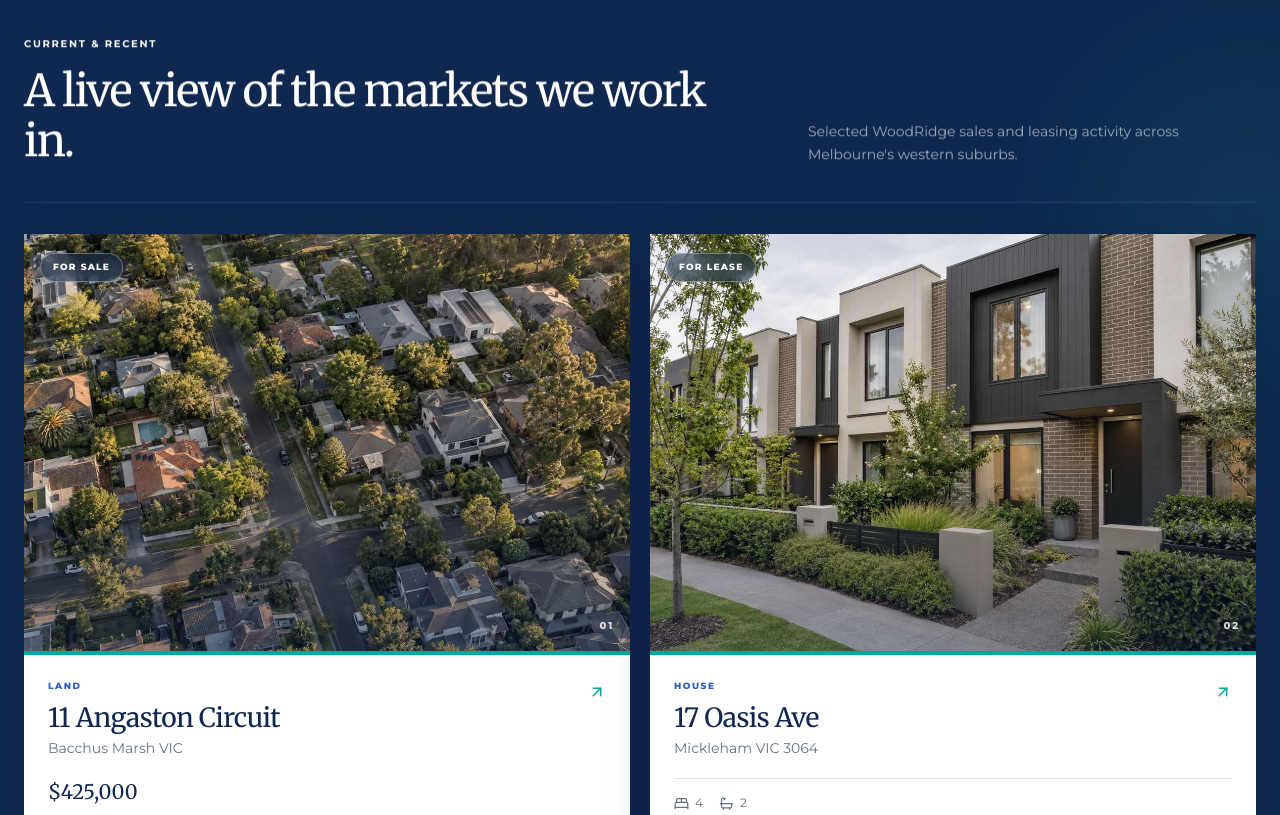
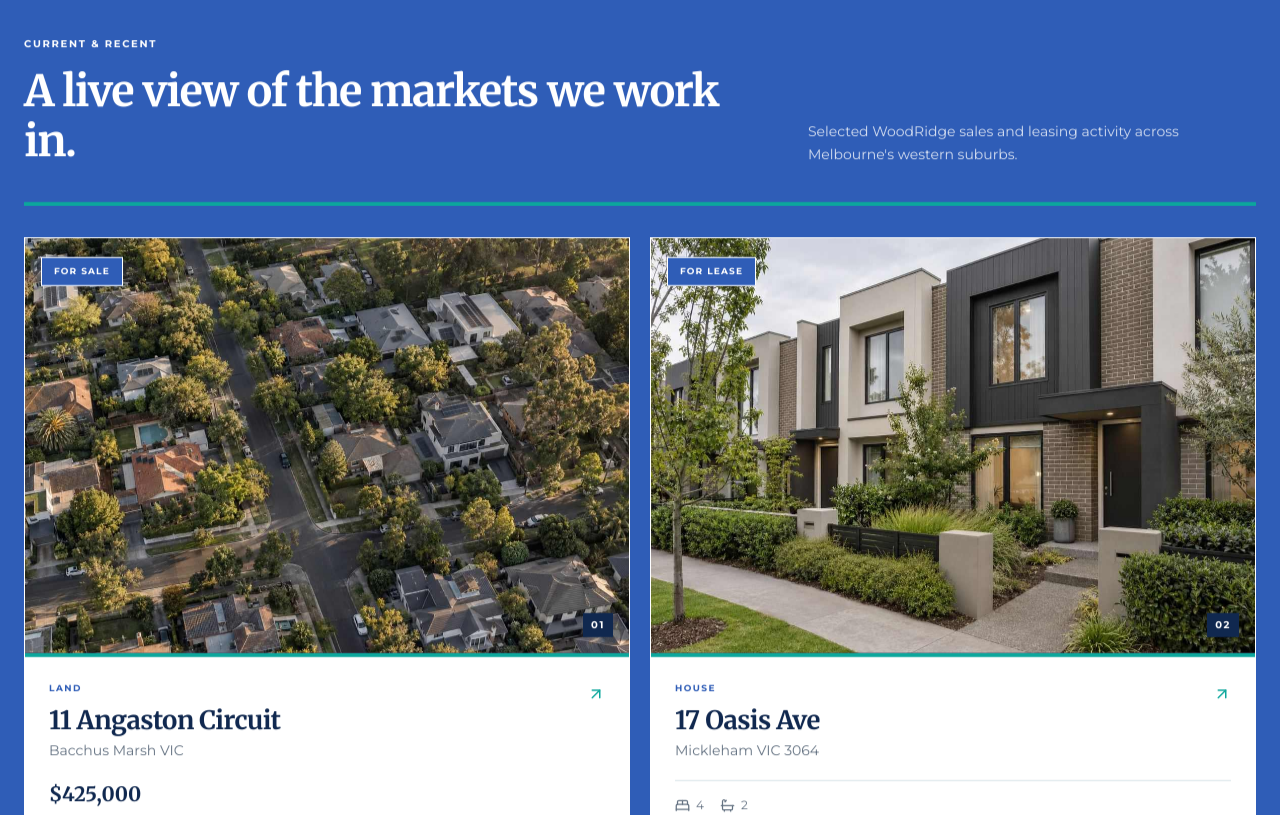
Before and after one commit to tayyabheree/Estate-website, a Next.js app: page / in a window 1280 px wide. Shown: the part 2820-3635 px from the top of the page. Built offline with nearby package versions, Linux system fonts and the light colour scheme.

Commit message:
Replace rounded listing cards and effects with flat brand blocks

```diff
--- a/components/sections/Listings.tsx
+++ b/components/sections/Listings.tsx
@@ -13,7 +13,7 @@ const imageById: Record<string, string> = {
 
 function Status({ status }: { status: string }) {
   return (
-    <span className="inline-flex rounded-full border border-white/30 bg-[rgba(16,40,79,.45)] px-3 py-1.5 text-[9px] font-extrabold uppercase tracking-[.14em] text-white backdrop-blur">
+    <span className="inline-flex border border-white bg-brandBlue px-3 py-1.5 text-[9px] font-bold uppercase tracking-[.13em] text-white">
       {status}
     </span>
   );
@@ -23,20 +23,17 @@ export function Listings() {
   const properties = getPropertyActivity();
 
   return (
-    <section id="properties" className="section relative overflow-hidden bg-navy text-white">
-      <div className="brand-grid-bg absolute inset-0 opacity-60" />
-      <div className="absolute -right-32 top-28 h-80 w-80 rounded-full bg-[rgba(12,167,156,.10)] blur-3xl" />
-
-      <div className="container relative">
+    <section id="properties" className="section bg-brandBlue text-white">
+      <div className="container">
         <Reveal>
-          <div className="grid gap-6 border-b border-white/[.12] pb-9 lg:grid-cols-12 lg:items-end">
+          <div className="grid gap-6 border-b-4 border-teal pb-9 lg:grid-cols-12 lg:items-end">
             <div className="min-w-0 lg:col-span-7">
               <p className="section-label section-label--light">Current &amp; recent</p>
-              <h2 className="max-w-[720px] font-serif text-[2rem] leading-[1.14] tracking-[-.035em] text-white sm:text-[2.75rem]">
+              <h2 className="max-w-[720px] font-serif text-[2rem] font-bold leading-[1.16] tracking-[-.03em] text-white sm:text-[2.7rem]">
                 A live view of the markets we work in.
               </h2>
             </div>
-            <p className="max-w-md text-sm leading-relaxed text-white/60 lg:col-span-5 lg:justify-self-end">
+            <p className="max-w-md text-sm leading-relaxed text-white/80 lg:col-span-5 lg:justify-self-end">
               Selected WoodRidge sales and leasing activity across Melbourne&apos;s western suburbs.
             </p>
           </div>
@@ -45,20 +42,19 @@ export function Listings() {
         <div className="mt-8 grid gap-5 sm:grid-cols-2">
           {properties.map((property, index) => (
             <Reveal key={property.id}>
-              <article className="group h-full overflow-hidden bg-white text-ink shadow-[0_18px_45px_rgba(4,18,40,.18)]">
-                <div className="relative aspect-[16/11] overflow-hidden">
+              <article className="group h-full overflow-hidden border border-white/20 bg-white text-ink">
+                <div className="relative aspect-[16/11] overflow-hidden bg-navy">
                   <Image
                     src={imageById[property.id] ?? "/images/service-sales.jpg"}
                     alt=""
                     fill
                     sizes="(max-width:640px) 100vw,50vw"
-                    className="object-cover transition duration-700 group-hover:scale-[1.035]"
+                    className="object-cover transition duration-500 group-hover:scale-[1.02]"
                   />
-                  <div className="absolute inset-0 bg-gradient-to-t from-[rgba(16,40,79,.35)] via-transparent to-transparent" />
                   <div className="absolute left-4 top-4">
                     <Status status={property.status} />
                   </div>
-                  <span className="absolute bottom-4 right-4 text-[10px] font-extrabold tracking-[.18em] text-white/80">
+                  <span className="absolute bottom-4 right-4 bg-navy px-2 py-1 text-[10px] font-bold tracking-[.16em] text-white">
                     0{index + 1}
                   </span>
                 </div>
@@ -66,10 +62,10 @@ export function Listings() {
                 <div className="border-t-4 border-teal p-5 sm:p-6">
                   <div className="flex items-start justify-between gap-4">
                     <div className="min-w-0">
-                      <p className="text-[9px] font-extrabold uppercase tracking-[.17em] text-brandBlue">
+                      <p className="text-[9px] font-bold uppercase tracking-[.16em] text-brandBlue">
                         {property.type}
                       </p>
-                      <h3 className="mt-2 font-serif text-[1.45rem] leading-tight tracking-[-.02em] text-navy sm:text-[1.65rem]">
+                      <h3 className="mt-2 font-serif text-[1.4rem] font-bold leading-tight tracking-[-.02em] text-navy sm:text-[1.6rem]">
                         {property.address}
                       </h3>
                       <p className="mt-1 text-sm text-muted">{property.suburb}</p>
@@ -100,7 +96,7 @@ export function Listings() {
                     </div>
                   )}
 
-                  <p className="mt-5 font-serif text-xl text-navy">{property.price}</p>
+                  <p className="mt-5 font-serif text-xl font-bold text-navy">{property.price}</p>
                 </div>
               </article>
             </Reveal>
@@ -111,7 +107,7 @@ export function Listings() {
           <Button
             href="#contact"
             variant="outline"
-            className="border-white/40 text-white hover:border-white hover:bg-white hover:text-navy"
+            className="border-white text-white hover:border-navy hover:bg-navy hover:text-white"
           >
             Discuss Your Property Search
           </Button>
```
